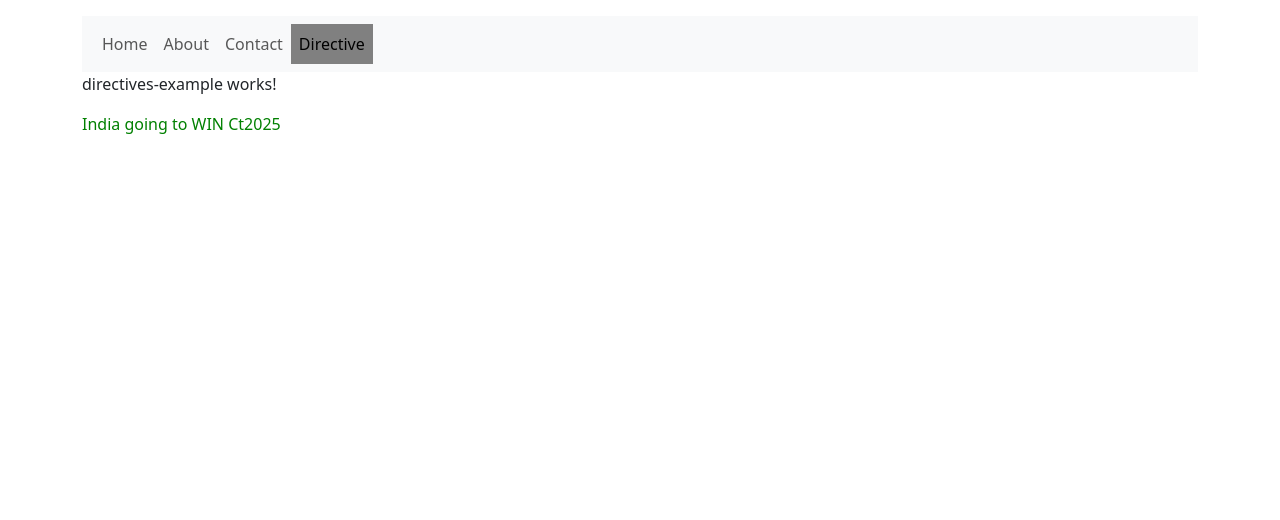
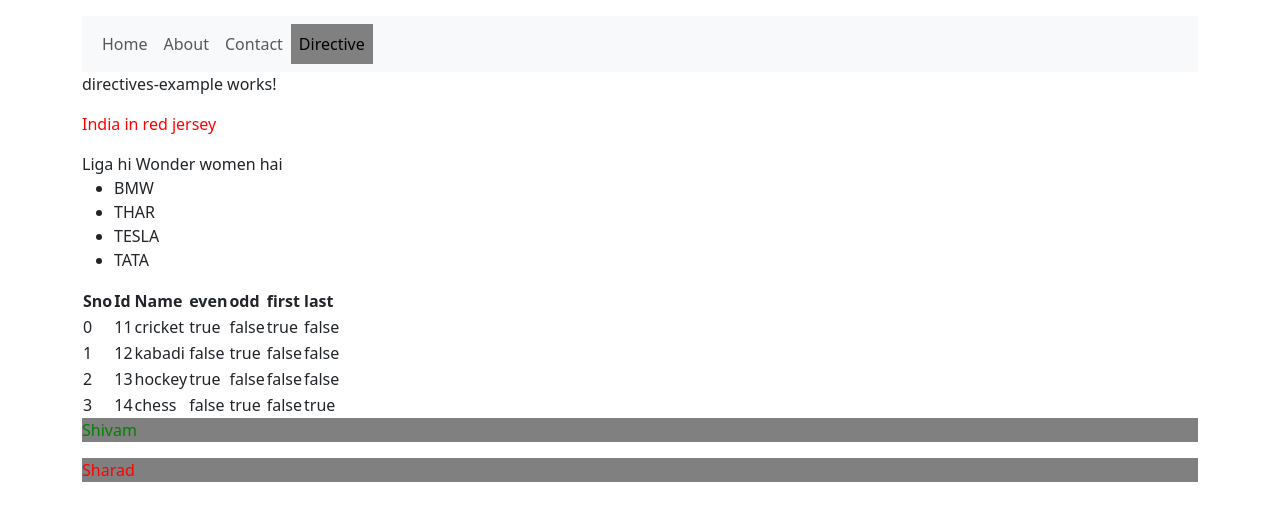
Before and after one commit to yawar2019/Student7am, an Angular app: page /directive in a window 1280 px wide. Shown: the top 520 px of the page. Built offline with nearby package versions, Linux system fonts and the light colour scheme.

Commit message:
added Directives

```diff
--- a/src/app/directives-example/directives-example.component.css
+++ b/src/app/directives-example/directives-example.component.css
@@ -0,0 +1,14 @@
+.first
+{
+    color:green;
+}
+
+.second
+{
+    font-weight:bolder;
+}
+
+.third
+{
+    background-color:gray;
+}
--- a/src/app/directives-example/directives-example.component.html
+++ b/src/app/directives-example/directives-example.component.html
@@ -1,8 +1,59 @@
 <p>directives-example works!</p>
 
-<div *ngIf="isAvailable;else elseblock">
+<div *ngIf="isAvailable; then thenblock ;else elseblock">
    <p style="color:green"> India going to WIN Ct2025 </p>
 </div>
+<ng-template #thenblock>
+    <p style="color:rgb(0, 128, 255)"> India in blue jersey</p>
+</ng-template>
 <ng-template #elseblock>
-    <p style="color:red"> India Definately win Ct2025</p>
+    <p style="color:red"> India in red jersey</p>
 </ng-template>
+
+<!--
+switch case -->
+
+<div [ngSwitch]="hero">
+    <div *ngSwitchCase="'Shivam'">shivam hi shaktiman hai</div>
+    <div *ngSwitchCase="'SriHari'">srihari hi ironman hai</div>
+    <div *ngSwitchCase="'Dipankar'">Dipankar hi hulk hai</div>
+    <div *ngSwitchDefault>Liga hi Wonder women hai </div>
+</div>
+
+<!--
+ngFor  Example1-->
+
+<ul>
+<li *ngFor="let c of Cars">
+
+ {{c}}
+
+</li>
+
+</ul>
+
+<!-- Example2 -->
+<table>
+    <tr>
+        <th>Sno</th>
+        <th>Id</th>
+        <th>Name</th>
+        <th>even</th>
+        <th>odd</th>
+        <th>first</th>
+        <th>last</th>
+    </tr>
+    <tr *ngFor="let s of Sports; let i=index;let e=even;let o=odd;let f=first;let l=last">
+        <td>{{i}}</td>
+        <td>{{s.id}}</td>
+        <td>{{s.name}}</td>
+        <td>{{e}}</td>
+        <td>{{o}}</td>
+        <td>{{f}}</td>
+        <td>{{l}}</td>
+    </tr>
+</table>
+
+<!-- Attribute Directives -->
+<p [ngClass]="firstObj" class="third">Shivam</p>
+<p [ngStyle]="firstStyle">Sharad</p>
--- a/src/app/directives-example/directives-example.component.ts
+++ b/src/app/directives-example/directives-example.component.ts
@@ -8,5 +8,20 @@
   styleUrl: './directives-example.component.css'
 })
 export class DirectivesExampleComponent {
-isAvailable=true;
+isAvailable:unknown;
+hero='help';
+Cars=['BMW','THAR','TESLA','TATA'];
+Sports=[
+  {id:11,name:'cricket'},
+  {id:12,name:'kabadi'},
+  {id:13,name:'hockey'},
+  {id:14,name:'chess'}
+]
+
+firstObj={
+  first:true,
+  second:false
+  //third:false
 }
+firstStyle={"color":"red","background-color":"gray"};
+}
```
